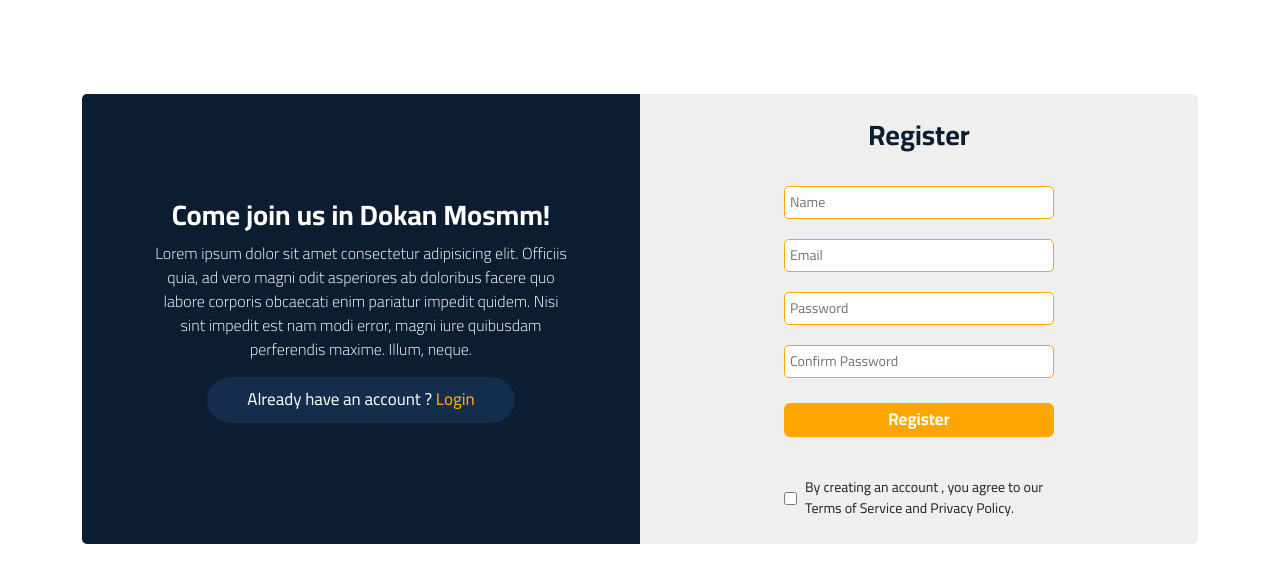
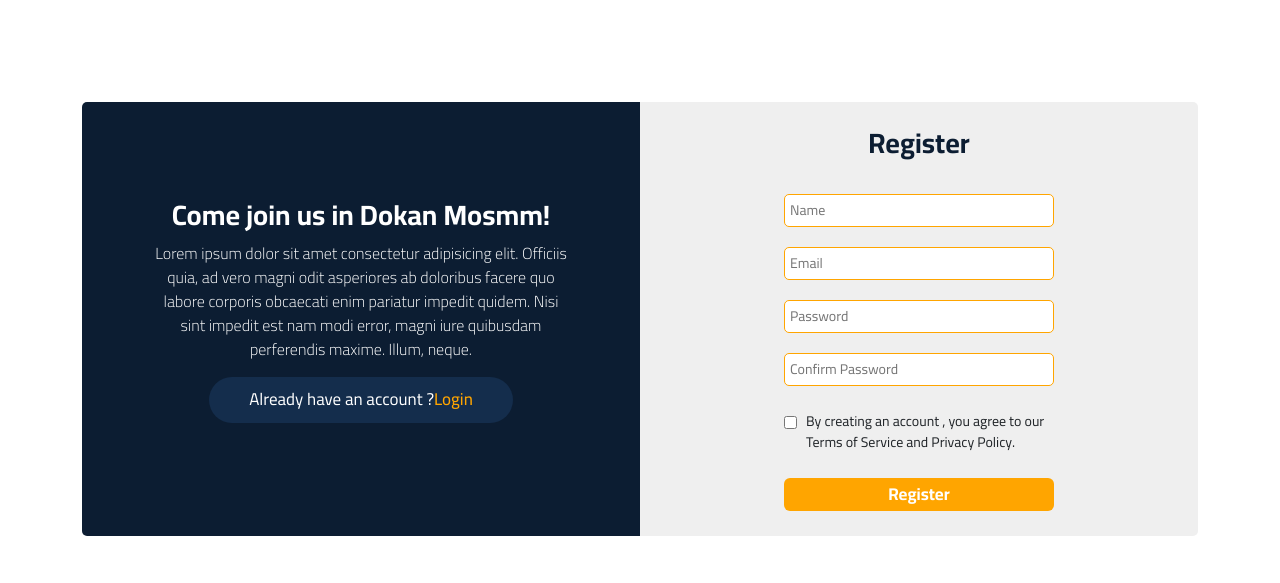
Before and after one commit to OmarKadryDhb/DokanMosmm, a plain HTML site: page register.html in a window 1280 px wide. Shown: the part 85-668 px from the top of the page. Drawn offline with Linux system fonts and the light colour scheme.

Commit message:
checkbox

```diff
--- a/CSS/register.css
+++ b/CSS/register.css
@@ -207,6 +207,16 @@ body.night{
     background-color: #142D4C;
     color: white;
 }
+.register-section .come-join{
+    background-color: #0c1d32;
+    border-top-left-radius: 5px;
+    border-bottom-left-radius: 5px;
+}
+.register-section .col-reg{
+    background-color: #efefef;
+    border-top-right-radius: 5px;
+    border-bottom-right-radius: 5px;
+}
 .register-container{
     width: max(23vw , 330px);
     background-color: #efefef;
@@ -257,20 +267,12 @@ body.night{
 }
 .register-condition{
     display: flex;
-    align-items: center;
-    gap: 8px;
-    margin-top: 15px;
+    /* align-items: center; */
+    /* justify-content: center; */
+    gap: 9px;
+    /* margin-top: 10px; */
 }
-.register-section .come-join{
-    background-color: #0c1d32;
-    border-top-left-radius: 5px;
-    border-bottom-left-radius: 5px;
-}
-.register-section .col-reg{
-    background-color: #efefef;
-    border-top-right-radius: 5px;
-    border-bottom-right-radius: 5px;
-}
+
 .register-condition input{
     margin-top: 5px;
 }
--- a/js/translations.js
+++ b/js/translations.js
@@ -67,7 +67,7 @@ const translations = {
         checkBox:`By creating an account,
         you agree to our Terms of Service and Privacy Policy.`,
         already:"Already have an account ?",
-        login_space: " Login",
+        login_space:" Login",
         hello:"Hello my Friend",
         enterData:"Enter the data received by us to access your account!",
         forgetPass:"Forget Password ?",
--- a/register.html
+++ b/register.html
@@ -52,7 +52,7 @@
 
                 </div>
                 <div class="joinus-btn d-flex justify-content-center text-center">
-                  <p class="rounded-pill" data-i18n="already">Already have an account ?<a href="login.html" class="login-a" data-i18n="login_space"> Login</a></p>
+                  <p class="rounded-pill" data-i18n="already">Already have an account ?<a href="login.html" class="login-a" data-i18n="login_space">Login</a></p>
                 </div>
 
               </div>
@@ -84,13 +84,16 @@
                         </div>
                         <small id="inputError" class="text-danger d-none">Please Fill the Data!</small>
                         <!-- <h4 class=" text-bg-success" id="Success"></h4> -->
+                        <div class="register-condition">
+                          <div class="checkbox-parent">
+                            <input id="checkbox" class="checkbox" type="checkbox" required />
+                          </div>
+                          <p class="m-0 p-0" data-i18n="checkBox">By creating an account
+                              , you agree to our Terms
+                              of Service and Privacy Policy.</p>
+                        </div>
                         <button class="register-btn " data-i18n="register" type="submit" id="signUp">Register</button>
-                        <div class="register-condition">
-                            <input id="checkbox" class="checkbox mb-1" type="checkbox" required />
-                            <p class="m-0 p-0" data-i18n="checkBox">By creating an account
-                                , you agree to our Terms
-                                of Service and Privacy Policy.</p>
-                        </div>
+
                 </form>
             </div>
             </div>
@@ -106,7 +109,7 @@
 
 <script src="./js/code.jquery.com_jquery-3.7.0.min.js"></script>
 <script src="js/bootstrap.bundle.min.js"></script>
-<script defer src="js/register.js" type="module"></script>
+<script src="js/register.js" type="module"></script>
 
 
 
```
